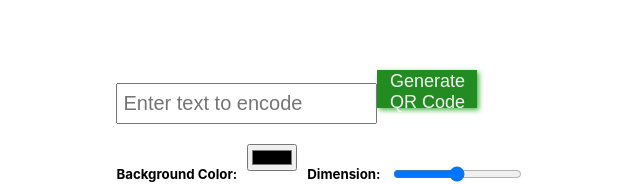
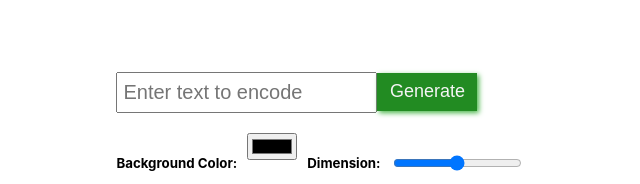
Before and after one commit to patel-vansh1607/qr-code-generator, a React (Create React App) app: page / in a window 1280 px wide. Shown: the part 133-317 px from the top of the page, without its empty margins (320-960 px from the left). Built offline with nearby package versions, Linux system fonts and the light colour scheme; a web font is replaced by a local one.

Commit message:
Refactor App.js to improve code readability and maintainability; set default background color and update class names for consistency.

```diff
--- a/src/App.js
+++ b/src/App.js
@@ -1,4 +1,3 @@
-
 import { useEffect, useState } from 'react';
 import './App.css';
 
@@ -6,26 +5,34 @@ function App() {
   const [temp, setTemp] = useState("");
   const [word, setWord] = useState("");
   const [size, setSize] = useState(400);
-  const [bgColor, setBgColor] = useState("");
+  const [bgColor, setBgColor] = useState("ffffff");
   const [qrCode, setQrCode] = useState("");
 
+  // Changing the URL only when the user
+  // changes the input
   useEffect(() => {
-    setQrCode(`http://api.qrserver.com/v1/create-qr-code/?data=${word}!&size=${size}x${size}&bgcolor=${bgColor}`);
+    setQrCode
+ (`http://api.qrserver.com/v1/create-qr-code/?data=${word}!&size=${size}x${size}&bgcolor=${bgColor}`);
   }, [word, size, bgColor]);
 
+  // Updating the input word when user
+  // click on the generate button
   function handleClick() {
     setWord(temp);
   }
+
   return (
     <div className="App">
       <h1>QR Code Generator</h1>
-      <div className="inputbox">
+      <div className="input-box">
         <div className="gen">
           <input type="text" onChange={
             (e) => {setTemp(e.target.value)}}
             placeholder="Enter text to encode" />
           <button className="button"
-            onclick={handleClick}>Generate QR Code</button>
+            onClick={handleClick}>
+            Generate
+          </button>
         </div>
         <div className="extra">
           <h5>Background Color:</h5>
@@ -36,6 +43,7 @@ function App() {
            value={size} onChange={(e) =>
            {setSize(e.target.value)}} />
         </div>
+      </div>
       <div className="output-box">
         <img src={qrCode} alt="" />
         <a href={qrCode} download="QRCode">
@@ -43,8 +51,6 @@ function App() {
         </a>
       </div>
     </div>
-    </div>
-
   );
 }
 
```
Lines whose indentation alone changed are shown as unchanged.
